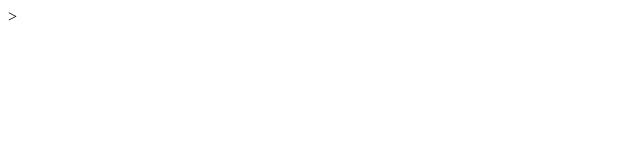
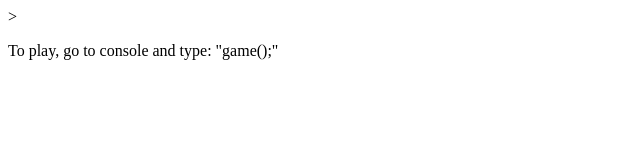
Before and after one commit to benijaichenco/rock_paper_scissors, a plain HTML site: page index.html in a window 1280 px wide. Shown: the whole page, without its empty margins (0-640 px from the left). Drawn offline with Linux system fonts and the light colour scheme.

Commit message:
add p element to index.html

```diff
--- a/index.html
+++ b/index.html
@@ -6,5 +6,6 @@
         <script src="script.js"></script>>
     </head>
     <body>
+        <p>To play, go to console and type: "game();"</p>
     </body>
 </html>
```
